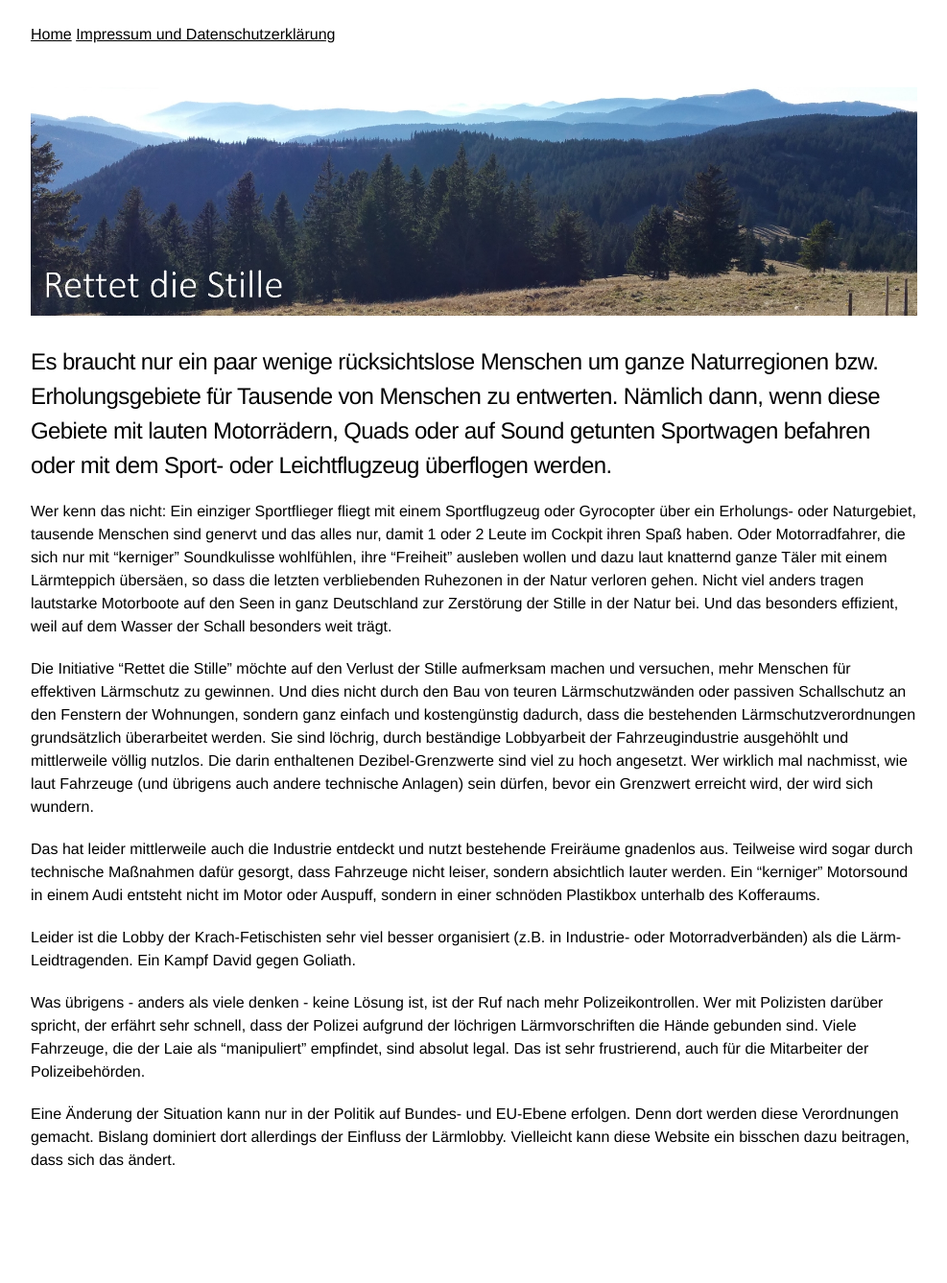
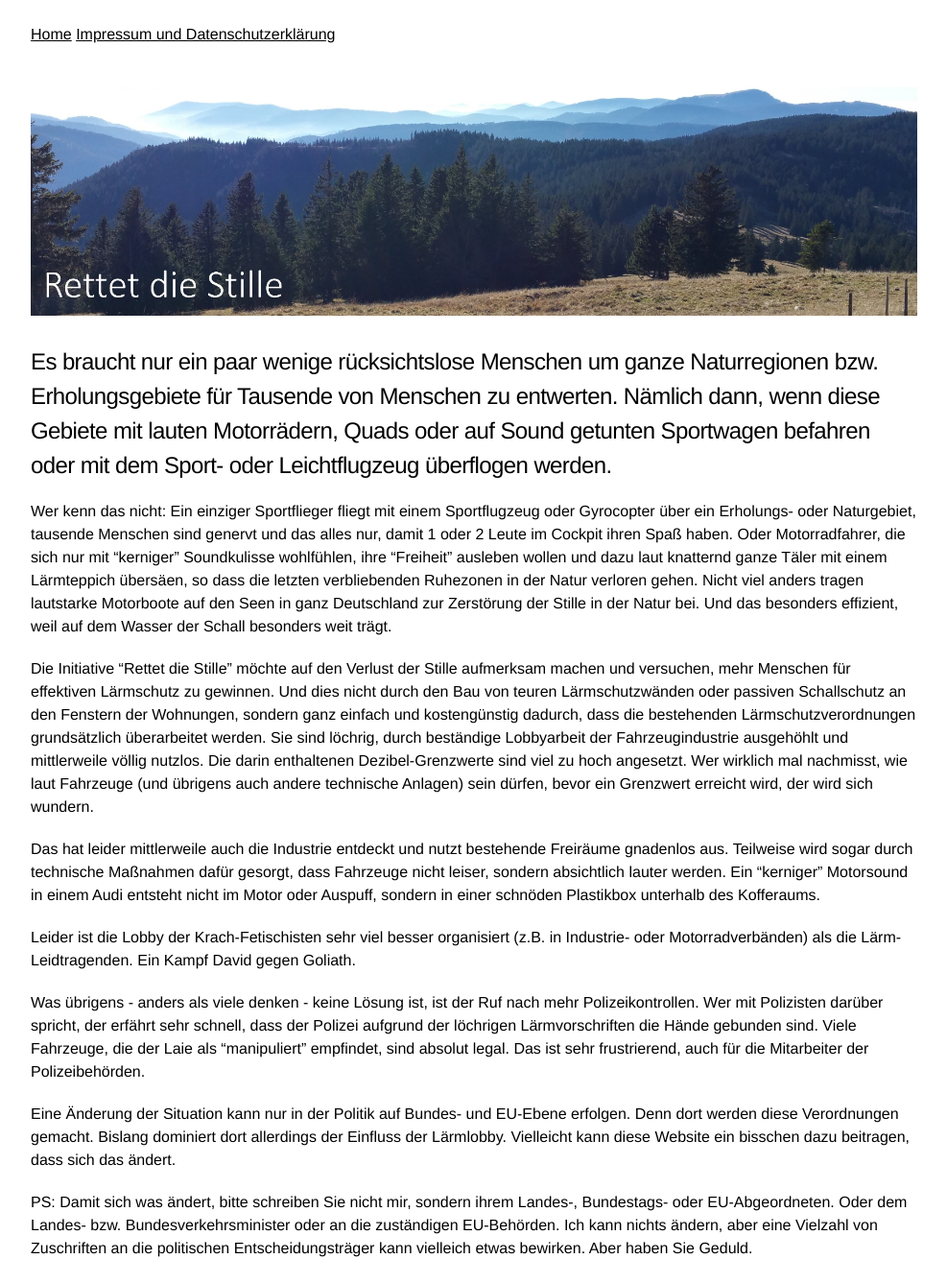
Before and after one commit to rettet-die-stille/rettet-die-stille.github.io, a Jekyll site: the page built from index.md, in a window 1280 px wide. Shown: the whole page at 96% size, without its empty margins (146-1133 px from the left). Built offline with Jekyll 4.4.1, drawn with Linux system fonts in a browser that asks for light colours; before the commit the page ends 1245 px from its top, so only the background shows below that.

Commit message:
Update index.md

```diff
--- a/index.md
+++ b/index.md
@@ -16,3 +16,5 @@ Leider ist die Lobby der Krach-Fetischisten sehr viel besser organisiert (z.B. i
 Was übrigens - anders als viele denken - keine Lösung ist, ist der Ruf nach mehr Polizeikontrollen. Wer mit Polizisten darüber spricht, der erfährt sehr schnell, dass der Polizei aufgrund der löchrigen Lärmvorschriften die Hände gebunden sind. Viele Fahrzeuge, die der Laie als "manipuliert" empfindet, sind absolut legal. Das ist sehr frustrierend, auch für die Mitarbeiter der Polizeibehörden.
 
 Eine Änderung der Situation kann nur in der Politik auf Bundes- und EU-Ebene erfolgen. Denn dort werden diese Verordnungen gemacht. Bislang dominiert dort allerdings der Einfluss der Lärmlobby. Vielleicht kann diese Website ein bisschen dazu beitragen, dass sich das ändert.
+
+PS: Damit sich was ändert, bitte schreiben Sie nicht mir, sondern ihrem Landes-, Bundestags- oder EU-Abgeordneten. Oder dem Landes- bzw. Bundesverkehrsminister oder an die zuständigen EU-Behörden. Ich kann nichts ändern, aber eine Vielzahl von Zuschriften an die politischen Entscheidungsträger kann vielleich etwas bewirken. Aber haben Sie Geduld.
```
